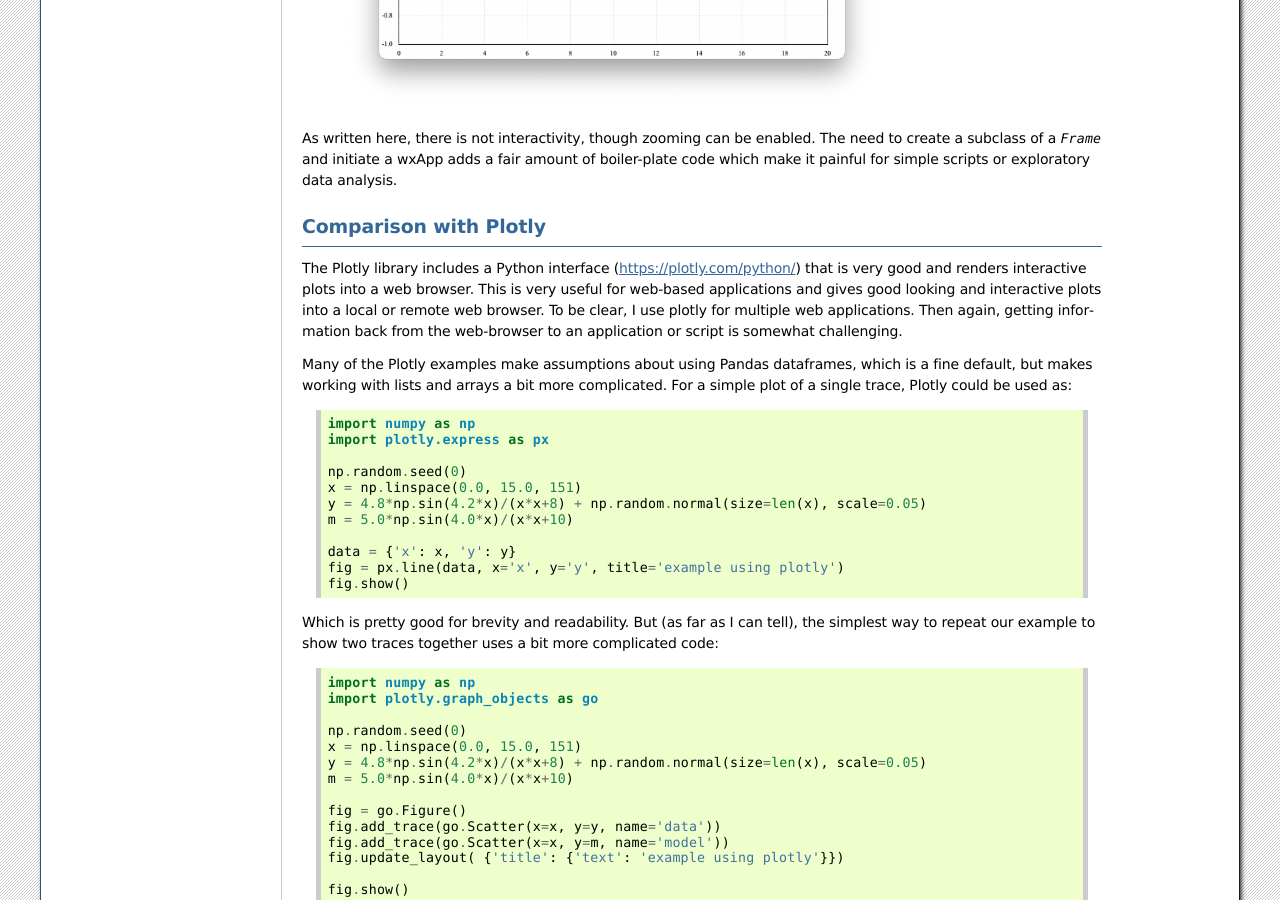
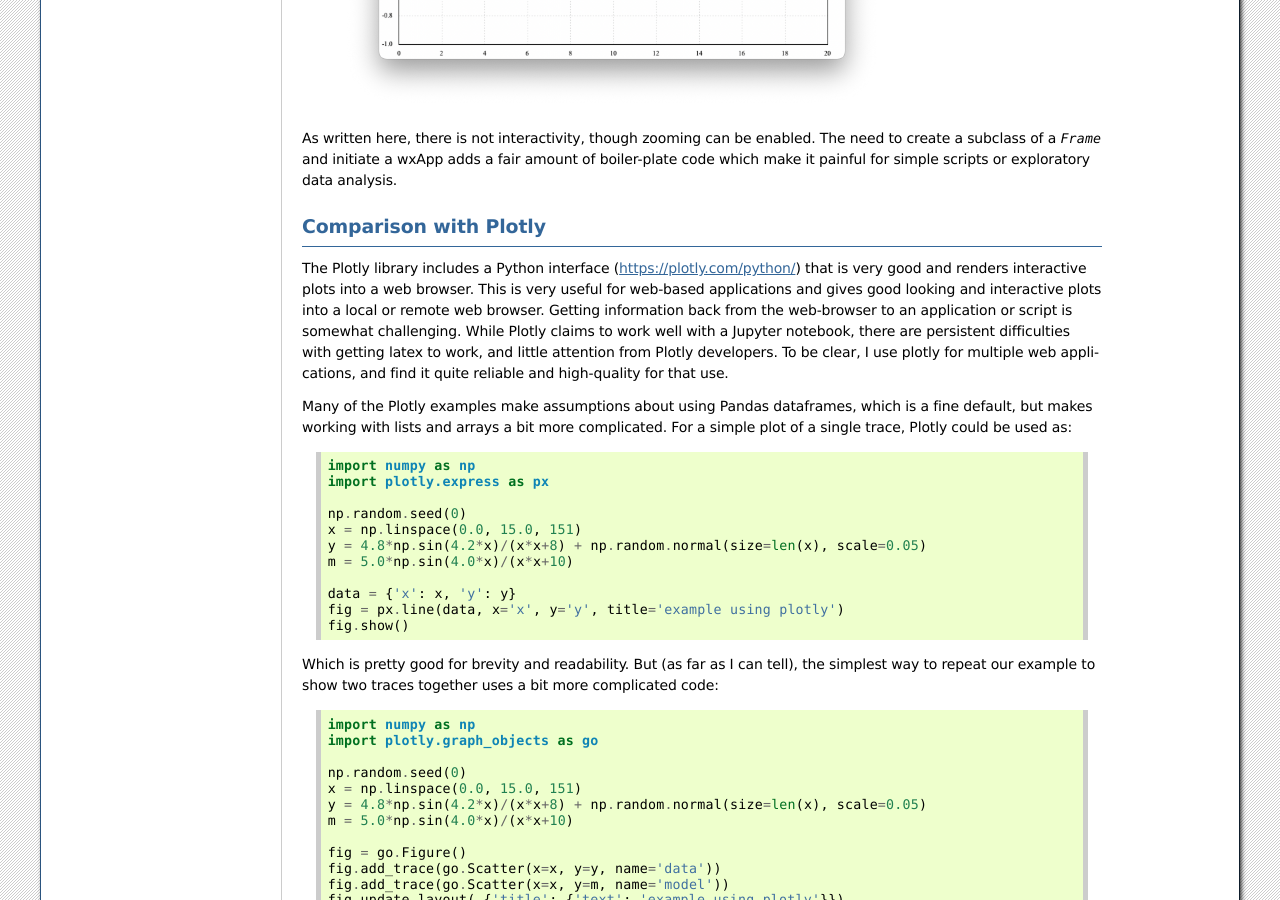
Before and after one commit to newville/wxmplot, a Sphinx documentation site: the page built from doc/comparisons.rst, in a window 1280 px wide and 900 px high, scrolled down 3501 px. Built offline with Sphinx 7.4.7, drawn with Linux system fonts in a browser that asks for light colours; the version number could not be read and is left out.

Commit message:
update docs

```diff
--- a/doc/comparisons.rst
+++ b/doc/comparisons.rst
@@ -191,12 +191,17 @@
 Comparison with Plotly
 ===============================
 
-The Plotly library includes a Python interface (https://plotly.com/python/)
-that is very good and renders interactive plots into a web browser.  This is
-very useful for web-based applications and gives good looking and interactive
-plots into a local or remote web browser. To be clear, I use plotly for multiple
-web applications.  Then again, getting information back from the
-web-browser to an application or script is somewhat challenging.
+The Plotly library includes a Python interface
+(https://plotly.com/python/) that is very good and renders interactive
+plots into a web browser.  This is very useful for web-based
+applications and gives good looking and interactive plots into a local
+or remote web browser.  Getting information back from the web-browser
+to an application or script is somewhat challenging.  While Plotly
+claims to work well with a Jupyter notebook, there are persistent
+difficulties with getting latex to work, and little attention from
+Plotly developers.  To be clear, I use plotly for multiple web
+applications, and find it quite reliable and high-quality for that
+use.
 
 Many of the Plotly examples make assumptions about using Pandas dataframes,
 which is a fine default, but makes working with lists and arrays a bit more
```
Also changed, not shown: doc/interactive.rst (+26 -4 lines).
